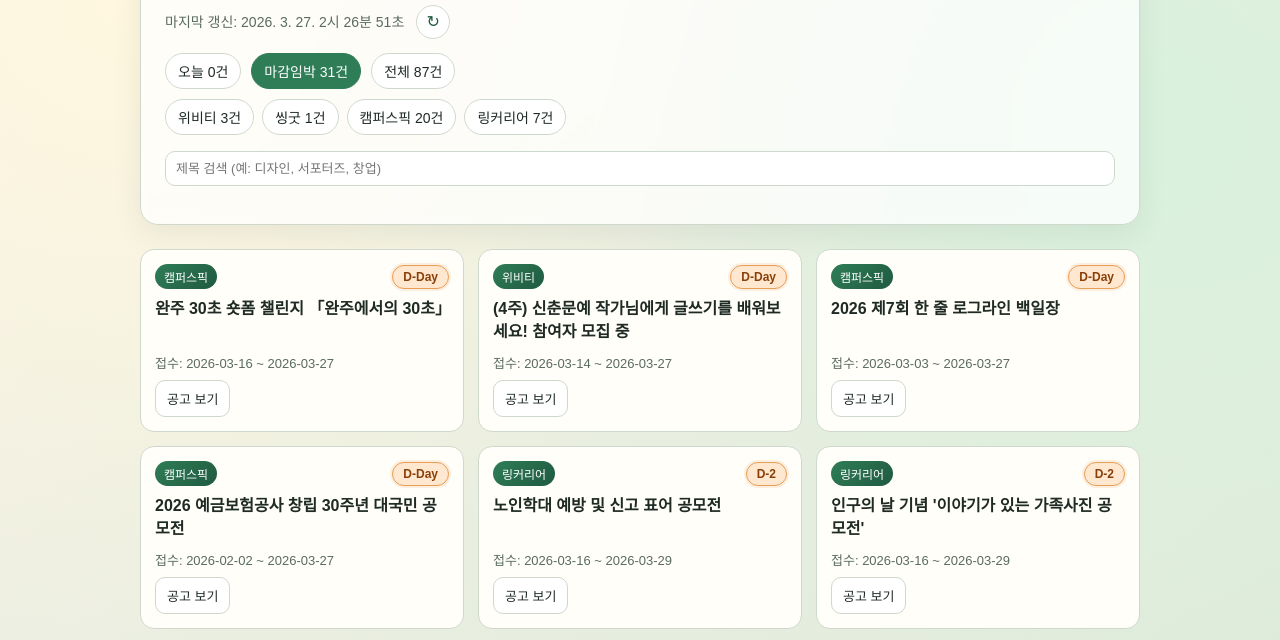
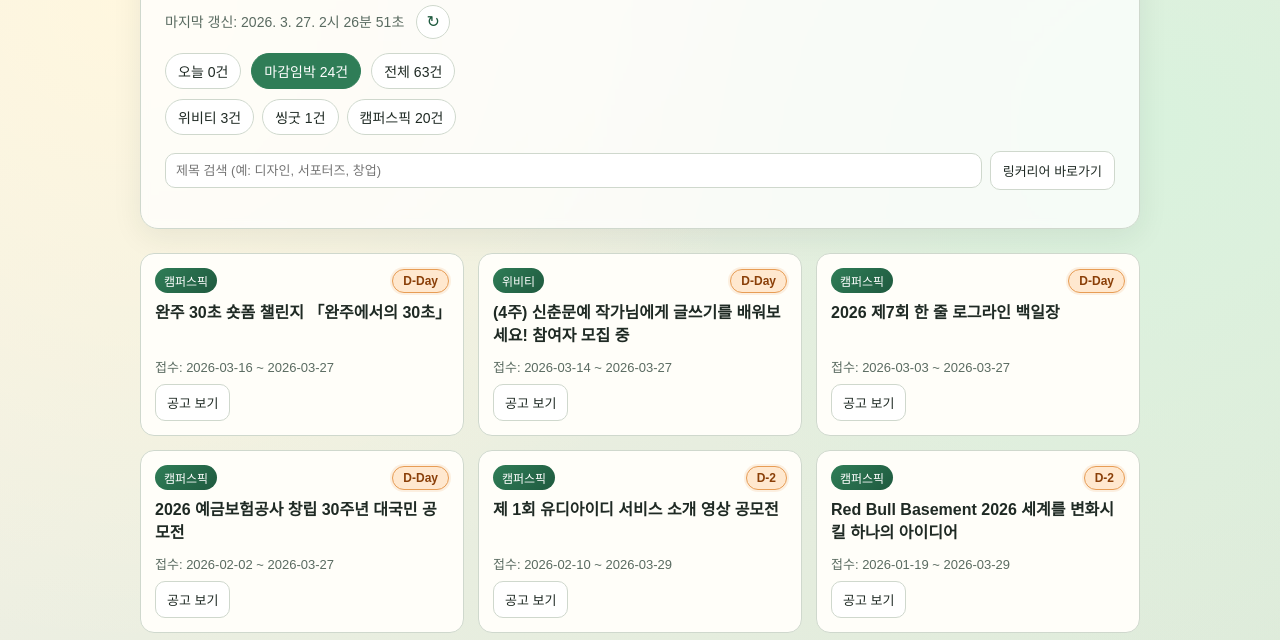
Before and after one commit to peunseo/contest-bot, a website: page docs/index.html in a window 1280 px wide. Shown: the part 123-763 px from the top of the page. Drawn offline with Linux system fonts and the light colour scheme.

Commit message:
chore: remove linkareer scraping and add external link button

```diff
--- a/docs/data/latest.json
+++ b/docs/data/latest.json
@@ -1,8 +1,8 @@
 {
-  "generatedAt": "2026-03-27T02:18:11.330Z",
+  "generatedAt": "2026-03-27T02:26:13.037Z",
   "today": "2026.03.27",
   "counts": {
-    "total": 87,
+    "total": 63,
     "today": 0
   },
   "items": [
@@ -23,38 +23,6 @@
       "isUrgent": false
     },
     {
-      "title": "AI 해양 동화책 공모전",
-      "field": "",
-      "link": "https://linkareer.com/activity/311046",
-      "deadline": "2026-06-17 ~ 2026-08-28",
-      "uploadDate": "",
-      "startDateHint": "2026-06-17",
-      "endDateHint": "2026-08-28",
-      "source": "linkareer",
-      "collectedOrder": 83,
-      "startDate": "2026-06-17",
-      "endDate": "2026-08-28",
-      "dday": 154,
-      "isClosed": false,
-      "isUrgent": false
-    },
-    {
-      "title": "2026 뉴스타즈 경진대회 (New Stars MAD Competition 2026) 참가자 모집",
-      "field": "",
-      "link": "https://linkareer.com/activity/311018",
-      "deadline": "2026-06-17 ~ 2026-08-28",
-      "uploadDate": "",
-      "startDateHint": "2026-06-17",
-      "endDateHint": "2026-08-28",
-      "source": "linkareer",
-      "collectedOrder": 85,
-      "startDate": "2026-06-17",
-      "endDate": "2026-08-28",
-      "dday": 154,
-      "isClosed": false,
-      "isUrgent": false
-    },
-    {
       "title": "제8회 밀크T 창작동화 공모전",
       "field": "",
       "link": "https://www.wevity.com?c=find&s=1&gub=1&gbn=view&gp=1&ix=105519",
@@ -63,7 +31,7 @@
       "startDateHint": "2026-05-04",
       "endDateHint": "2026-05-10",
       "source": "wevity",
-      "collectedOrder": 10,
+      "collectedOrder": 6,
       "startDate": "2026-05-04",
       "endDate": "2026-05-10",
       "dday": 44,
@@ -79,42 +47,10 @@
       "startDateHint": "2026-04-23",
       "endDateHint": "2026-06-29",
       "source": "wevity",
-      "collectedOrder": 9,
+      "collectedOrder": 2,
       "startDate": "2026-04-23",
       "endDate": "2026-06-29",
       "dday": 94,
-      "isClosed": false,
-      "isUrgent": false
-    },
-    {
-      "title": "K-SPRITE 이순신 승전길 기념품 공모전 신규",
-      "field": "",
-      "link": "https://www.wevity.com?c=find&s=1&gub=1&gbn=view&gp=1&ix=106073",
-      "deadline": "2026-04-21 ~ 2026-04-30",
-      "uploadDate": "",
-      "startDateHint": "2026-04-21",
-      "endDateHint": "2026-04-30",
-      "source": "wevity",
-      "collectedOrder": 15,
-      "startDate": "2026-04-21",
-      "endDate": "2026-04-30",
-      "dday": 34,
-      "isClosed": false,
-      "isUrgent": false
-    },
-    {
-      "title": "2026년도 AI를 활용한 장애인식개선 동화 공모전",
-      "field": "",
-      "link": "https://linkareer.com/activity/311170",
-      "deadline": "2026-04-20 ~ 2026-04-30",
-      "uploadDate": "",
-      "startDateHint": "2026-04-20",
-      "endDateHint": "2026-04-30",
-      "source": "linkareer",
-      "collectedOrder": 73,
-      "startDate": "2026-04-20",
-      "endDate": "2026-04-30",
-      "dday": 34,
       "isClosed": false,
       "isUrgent": false
     },
@@ -131,22 +67,6 @@
       "startDate": "2026-04-01",
       "endDate": "2026-05-01",
       "dday": 35,
-      "isClosed": false,
-      "isUrgent": false
-    },
-    {
-      "title": "제2회 숏폼에세이상 공모",
-      "field": "",
-      "link": "https://linkareer.com/activity/311166",
-      "deadline": "2026-04-01 ~ 2026-04-30",
-      "uploadDate": "",
-      "startDateHint": "2026-04-01",
-      "endDateHint": "2026-04-30",
-      "source": "linkareer",
-      "collectedOrder": 74,
-      "startDate": "2026-04-01",
-      "endDate": "2026-04-30",
-      "dday": 34,
       "isClosed": false,
       "isUrgent": false
     },
@@ -175,7 +95,7 @@
       "startDateHint": "2026-03-27",
       "endDateHint": "2026-05-03",
       "source": "wevity",
-      "collectedOrder": 0,
+      "collectedOrder": 12,
       "startDate": "2026-03-27",
       "endDate": "2026-05-03",
       "dday": 37,
@@ -195,22 +115,6 @@
       "startDate": "2026-03-27",
       "endDate": "2026-05-03",
       "dday": 37,
-      "isClosed": false,
-      "isUrgent": false
-    },
-    {
-      "title": "데이터 분석 직무 경험 | 비즈니스 문제 해결 데이터 분석 공모전",
-      "field": "",
-      "link": "https://linkareer.com/activity/311015",
-      "deadline": "2026-03-26 ~ 2026-04-12",
-      "uploadDate": "",
-      "startDateHint": "2026-03-26",
-      "endDateHint": "2026-04-12",
-      "source": "linkareer",
-      "collectedOrder": 86,
-      "startDate": "2026-03-26",
-      "endDate": "2026-04-12",
-      "dday": 16,
       "isClosed": false,
       "isUrgent": false
     },
@@ -259,38 +163,6 @@
       "startDate": "2026-03-25",
       "endDate": "2026-04-22",
       "dday": 26,
-      "isClosed": false,
-      "isUrgent": false
-    },
-    {
-      "title": "2026 춘천관광 SNS공모전",
-      "field": "",
-      "link": "https://linkareer.com/activity/311199",
-      "deadline": "2026-03-24 ~ 2026-11-20",
-      "uploadDate": "",
-      "startDateHint": "2026-03-24",
-      "endDateHint": "2026-11-20",
-      "source": "linkareer",
-      "collectedOrder": 71,
-      "startDate": "2026-03-24",
-      "endDate": "2026-11-20",
-      "dday": 238,
-      "isClosed": false,
-      "isUrgent": false
-    },
-    {
-      "title": "2026년 크리에이터 글로벌 파트너십 구축 지원 사업 참가팀 모집 공고",
-      "field": "",
-      "link": "https://linkareer.com/activity/311162",
-      "deadline": "2026-03-24 ~ 2026-04-13",
-      "uploadDate": "",
-      "startDateHint": "2026-03-24",
-      "endDateHint": "2026-04-13",
-      "source": "linkareer",
-      "collectedOrder": 75,
-      "startDate": "2026-03-24",
-      "endDate": "2026-04-13",
-      "dday": 17,
       "isClosed": false,
       "isUrgent": false
     },
@@ -375,86 +247,6 @@
       "isUrgent": false
     },
     {
-      "title": "추천[그린카] 롯데렌터카 G car 캐릭터 공모전(~4/13)",
-      "field": "",
-      "link": "https://linkareer.com/activity/309725",
-      "deadline": "2026-03-23 ~ 2026-04-13",
-      "uploadDate": "",
-      "startDateHint": "2026-03-23",
-      "endDateHint": "2026-04-13",
-      "source": "linkareer",
-      "collectedOrder": 63,
-      "startDate": "2026-03-23",
-      "endDate": "2026-04-13",
-      "dday": 17,
-      "isClosed": false,
-      "isUrgent": false
-    },
-    {
-      "title": "제2회 올담 데이터 활용 해커톤 모집",
-      "field": "",
-      "link": "https://linkareer.com/activity/311284",
-      "deadline": "2026-03-23 ~ 2026-05-22",
-      "uploadDate": "",
-      "startDateHint": "2026-03-23",
-      "endDateHint": "2026-05-22",
-      "source": "linkareer",
-      "collectedOrder": 68,
-      "startDate": "2026-03-23",
-      "endDate": "2026-05-22",
-      "dday": 56,
-      "isClosed": false,
-      "isUrgent": false
-    },
-    {
-      "title": "제24회 퇴촌토마토축제 표어(슬로건) 공모전",
-      "field": "",
-      "link": "https://linkareer.com/activity/311149",
-      "deadline": "2026-03-23 ~ 2026-04-01",
-      "uploadDate": "",
-      "startDateHint": "2026-03-23",
-      "endDateHint": "2026-04-01",
-      "source": "linkareer",
-      "collectedOrder": 76,
-      "startDate": "2026-03-23",
-      "endDate": "2026-04-01",
-      "dday": 5,
-      "isClosed": false,
-      "isUrgent": true
-    },
-    {
-      "title": "행복도시 20년, 탄소중립·친환경 우수 정책과 시민참여 공모",
-      "field": "",
-      "link": "https://linkareer.com/activity/311048",
-      "deadline": "2026-03-23 ~ 2026-04-06",
-      "uploadDate": "",
-      "startDateHint": "2026-03-23",
-      "endDateHint": "2026-04-06",
-      "source": "linkareer",
-      "collectedOrder": 82,
-      "startDate": "2026-03-23",
-      "endDate": "2026-04-06",
-      "dday": 10,
-      "isClosed": false,
-      "isUrgent": false
-    },
-    {
-      "title": "[국가보훈부] 국민 참여 호국보훈의 달 아이디어 공모",
-      "field": "",
-      "link": "https://linkareer.com/activity/311025",
-      "deadline": "2026-03-23 ~ 2026-04-10",
-      "uploadDate": "",
-      "startDateHint": "2026-03-23",
-      "endDateHint": "2026-04-10",
-      "source": "linkareer",
-      "collectedOrder": 84,
-      "startDate": "2026-03-23",
-      "endDate": "2026-04-10",
-      "dday": 14,
-      "isClosed": false,
-      "isUrgent": false
-    },
-    {
       "title": "제 6회 스타벅스 그림 공모전",
       "field": "",
       "link": "https://www.campuspick.com/contest/view?id=33304",
@@ -483,22 +275,6 @@
       "startDate": "2026-03-20",
       "endDate": "2026-04-30",
       "dday": 34,
-      "isClosed": false,
-      "isUrgent": false
-    },
-    {
-      "title": "2026 공공조달데이터·AI 활용 창업경진대회",
-      "field": "",
-      "link": "https://linkareer.com/activity/311140",
-      "deadline": "2026-03-20 ~ 2026-06-19",
-      "uploadDate": "",
-      "startDateHint": "2026-03-20",
-      "endDateHint": "2026-06-19",
-      "source": "linkareer",
-      "collectedOrder": 78,
-      "startDate": "2026-03-20",
-      "endDate": "2026-06-19",
-      "dday": 84,
       "isClosed": false,
       "isUrgent": false
     },
@@ -567,22 +343,6 @@
       "isUrgent": false
     },
     {
-      "title": "추천[문화체육관광부] 문화요일 영상 공모전 (~4/14)",
-      "field": "",
-      "link": "https://linkareer.com/activity/309750",
-      "deadline": "2026-03-18 ~ 2026-04-14",
-      "uploadDate": "",
-      "startDateHint": "2026-03-18",
-      "endDateHint": "2026-04-14",
-      "source": "linkareer",
-      "collectedOrder": 66,
-      "startDate": "2026-03-18",
-      "endDate": "2026-04-14",
-      "dday": 18,
-      "isClosed": false,
-      "isUrgent": false
-    },
-    {
       "title": "[서울특별시 X 한국외식업중앙회] 외식산업 전문가 인력양성 - 2026 서울 매력일자리 사업 참여자 모집",
       "field": "",
       "link": "https://www.wevity.com?c=find&s=1&gub=1&gbn=view&gp=1&ix=105775",
@@ -611,6 +371,22 @@
       "startDate": "2026-03-17",
       "endDate": "2026-05-31",
       "dday": 65,
+      "isClosed": false,
+      "isUrgent": false
+    },
+    {
+      "title": "영장복 지역사회조사단 베프즈(BEFs) 참여자 모집 신규",
+      "field": "",
+      "link": "https://www.wevity.com?c=find&s=1&gub=1&gbn=view&gp=1&ix=106074",
+      "deadline": "2026-03-16 ~ 2026-04-10",
+      "uploadDate": "",
+      "startDateHint": "2026-03-16",
+      "endDateHint": "2026-04-10",
+      "source": "wevity",
+      "collectedOrder": 15,
+      "startDate": "2026-03-16",
+      "endDate": "2026-04-10",
+      "dday": 14,
       "isClosed": false,
       "isUrgent": false
     },
@@ -663,86 +439,6 @@
       "isUrgent": true
     },
     {
-      "title": "노인학대 예방 및 신고 표어 공모전",
-      "field": "",
-      "link": "https://linkareer.com/activity/311281",
-      "deadline": "2026-03-16 ~ 2026-03-29",
-      "uploadDate": "",
-      "startDateHint": "2026-03-16",
-      "endDateHint": "2026-03-29",
-      "source": "linkareer",
-      "collectedOrder": 69,
-      "startDate": "2026-03-16",
-      "endDate": "2026-03-29",
-      "dday": 2,
-      "isClosed": false,
-      "isUrgent": true
-    },
-    {
-      "title": "제14회 충남 공공데이터·AI 활용 창업 경진대회",
-      "field": "",
-      "link": "https://linkareer.com/activity/311265",
-      "deadline": "2026-03-16 ~ 2026-03-29",
-      "uploadDate": "",
-      "startDateHint": "2026-03-16",
-      "endDateHint": "2026-03-29",
-      "source": "linkareer",
-      "collectedOrder": 70,
-      "startDate": "2026-03-16",
-      "endDate": "2026-03-29",
-      "dday": 2,
-      "isClosed": false,
-      "isUrgent": true
-    },
-    {
-      "title": "제 3회 ㈜NovaLoop배 게임 아이디어 공모전",
-      "field": "",
-      "link": "https://linkareer.com/activity/311196",
-      "deadline": "2026-03-16 ~ 2026-03-29",
-      "uploadDate": "",
-      "startDateHint": "2026-03-16",
-      "endDateHint": "2026-03-29",
-      "source": "linkareer",
-      "collectedOrder": 72,
-      "startDate": "2026-03-16",
-      "endDate": "2026-03-29",
-      "dday": 2,
-      "isClosed": false,
-      "isUrgent": true
-    },
-    {
-      "title": "인구의 날 기념 '이야기가 있는 가족사진 공모전'",
-      "field": "",
-      "link": "https://linkareer.com/activity/311146",
-      "deadline": "2026-03-16 ~ 2026-03-29",
-      "uploadDate": "",
-      "startDateHint": "2026-03-16",
-      "endDateHint": "2026-03-29",
-      "source": "linkareer",
-      "collectedOrder": 77,
-      "startDate": "2026-03-16",
-      "endDate": "2026-03-29",
-      "dday": 2,
-      "isClosed": false,
-      "isUrgent": true
-    },
-    {
-      "title": "2026 제천시 규제개혁 아이디어 공모",
-      "field": "",
-      "link": "https://linkareer.com/activity/311120",
-      "deadline": "2026-03-16 ~ 2026-04-14",
-      "uploadDate": "",
-      "startDateHint": "2026-03-16",
-      "endDateHint": "2026-04-14",
-      "source": "linkareer",
-      "collectedOrder": 79,
-      "startDate": "2026-03-16",
-      "endDate": "2026-04-14",
-      "dday": 18,
-      "isClosed": false,
-      "isUrgent": false
-    },
-    {
       "title": "(4주) 신춘문예 작가님에게 글쓰기를 배워보세요! 참여자 모집 중",
       "field": "",
       "link": "https://www.wevity.com?c=find&s=1&gub=1&gbn=view&gp=1&ix=105735",
@@ -751,7 +447,7 @@
       "startDateHint": "2026-03-14",
       "endDateHint": "2026-03-27",
       "source": "wevity",
-      "collectedOrder": 5,
+      "collectedOrder": 3,
       "startDate": "2026-03-14",
       "endDate": "2026-03-27",
       "dday": 0,
@@ -783,7 +479,7 @@
       "startDateHint": "2026-03-10",
       "endDateHint": "2026-05-31",
       "source": "wevity",
-      "collectedOrder": 11,
+      "collectedOrder": 7,
       "startDate": "2026-03-10",
       "endDate": "2026-05-31",
       "dday": 65,
@@ -831,7 +527,7 @@
       "startDateHint": "2026-03-09",
       "endDateHint": "2026-04-05",
       "source": "wevity",
-      "collectedOrder": 3,
+      "collectedOrder": 1,
       "startDate": "2026-03-09",
       "endDate": "2026-04-05",
       "dday": 9,
@@ -847,7 +543,7 @@
       "startDateHint": "2026-03-09",
       "endDateHint": "2026-04-06",
       "source": "wevity",
-      "collectedOrder": 8,
+      "collectedOrder": 5,
       "startDate": "2026-03-09",
       "endDate": "2026-04-06",
       "dday": 10,
@@ -919,22 +615,6 @@
       "isUrgent": false
     },
     {
-      "title": "국토교통부 캐릭터 아이디어 공모전",
-      "field": "",
-      "link": "https://linkareer.com/activity/311118",
-      "deadline": "2026-03-09 ~ 2026-04-06",
-      "uploadDate": "",
-      "startDateHint": "2026-03-09",
-      "endDateHint": "2026-04-06",
-      "source": "linkareer",
-      "collectedOrder": 80,
-      "startDate": "2026-03-09",
-      "endDate": "2026-04-06",
-      "dday": 10,
-      "isClosed": false,
-      "isUrgent": false
-    },
-    {
       "title": "2026 INC0GNITO 아이디어톤",
       "field": "",
       "link": "https://www.campuspick.com/contest/view?id=33028",
@@ -975,7 +655,7 @@
       "startDateHint": "2026-03-04",
       "endDateHint": "2026-04-05",
       "source": "wevity",
-      "collectedOrder": 1,
+      "collectedOrder": 10,
       "startDate": "2026-03-04",
       "endDate": "2026-04-05",
       "dday": 9,
@@ -983,18 +663,34 @@
       "isUrgent": false
     },
     {
-      "title": "추천2026 광화문글판 대학생 에세이 공모전",
+      "title": "2026 생활 속 목재이용 국민참여 공모전 (목재 공감(共感) 키트)",
       "field": "",
-      "link": "https://linkareer.com/activity/306120",
-      "deadline": "2026-03-04 ~ 2026-04-05",
+      "link": "https://www.wevity.com?c=find&s=1&gub=1&gbn=view&gp=1&ix=105705",
+      "deadline": "2026-03-03 ~ 2026-04-17",
       "uploadDate": "",
-      "startDateHint": "2026-03-04",
-      "endDateHint": "2026-04-05",
-      "source": "linkareer",
-      "collectedOrder": 64,
-      "startDate": "2026-03-04",
-      "endDate": "2026-04-05",
-      "dday": 9,
+      "startDateHint": "2026-03-03",
+      "endDateHint": "2026-04-17",
+      "source": "wevity",
+      "collectedOrder": 0,
+      "startDate": "2026-03-03",
+      "endDate": "2026-04-17",
+      "dday": 21,
+      "isClosed": false,
+      "isUrgent": false
+    },
+    {
+      "title": "제10회 소비자지향성 개선과제 공모전",
+      "field": "",
+      "link": "https://www.wevity.com?c=find&s=1&gub=1&gbn=view&gp=1&ix=105362",
+      "deadline": "2026-03-03 ~ 2026-06-15",
+      "uploadDate": "",
+      "startDateHint": "2026-03-03",
+      "endDateHint": "2026-06-15",
+      "source": "wevity",
+      "collectedOrder": 8,
+      "startDate": "2026-03-03",
+      "endDate": "2026-06-15",
+      "dday": 80,
       "isClosed": false,
       "isUrgent": false
     },
@@ -1007,42 +703,10 @@
       "startDateHint": "2026-03-03",
       "endDateHint": "2026-04-30",
       "source": "wevity",
-      "collectedOrder": 6,
+      "collectedOrder": 9,
       "startDate": "2026-03-03",
       "endDate": "2026-04-30",
       "dday": 34,
-      "isClosed": false,
-      "isUrgent": false
-    },
-    {
-      "title": "제10회 소비자지향성 개선과제 공모전",
-      "field": "",
-      "link": "https://www.wevity.com?c=find&s=1&gub=1&gbn=view&gp=1&ix=105362",
-      "deadline": "2026-03-03 ~ 2026-06-15",
-      "uploadDate": "",
-      "startDateHint": "2026-03-03",
-      "endDateHint": "2026-06-15",
-      "source": "wevity",
-      "collectedOrder": 7,
-      "startDate": "2026-03-03",
-      "endDate": "2026-06-15",
-      "dday": 80,
-      "isClosed": false,
-      "isUrgent": false
-    },
-    {
-      "title": "2026 생활 속 목재이용 국민참여 공모전 (목재 공감(共感) 키트)",
-      "field": "",
-      "link": "https://www.wevity.com?c=find&s=1&gub=1&gbn=view&gp=1&ix=105705",
-      "deadline": "2026-03-03 ~ 2026-04-17",
-      "uploadDate": "",
-      "startDateHint": "2026-03-03",
-      "endDateHint": "2026-04-17",
-      "source": "wevity",
-      "collectedOrder": 12,
-      "startDate": "2026-03-03",
-      "endDate": "2026-04-17",
-      "dday": 21,
       "isClosed": false,
       "isUrgent": false
     },
@@ -1183,7 +847,7 @@
       "startDateHint": "2026-02-21",
       "endDateHint": "2026-04-15",
       "source": "wevity",
-      "collectedOrder": 2,
+      "collectedOrder": 4,
       "startDate": "2026-02-21",
       "endDate": "2026-04-15",
       "dday": 19,
@@ -1255,22 +919,6 @@
       "isUrgent": true
     },
     {
-      "title": "추천2026 산업안전보건 혁신 아이디어 공모전",
-      "field": "",
-      "link": "https://linkareer.com/activity/299703",
-      "deadline": "2026-02-09 ~ 2026-04-03",
-      "uploadDate": "",
-      "startDateHint": "2026-02-09",
-      "endDateHint": "2026-04-03",
-      "source": "linkareer",
-      "collectedOrder": 67,
-      "startDate": "2026-02-09",
-      "endDate": "2026-04-03",
-      "dday": 7,
-      "isClosed": false,
-      "isUrgent": true
-    },
-    {
       "title": "2026 예금보험공사 창립 30주년 대국민 공모전",
       "field": "",
       "link": "https://www.campuspick.com/contest/view?id=32298",
@@ -1283,22 +931,6 @@
       "startDate": "2026-02-02",
       "endDate": "2026-03-27",
       "dday": 0,
-      "isClosed": false,
-      "isUrgent": true
-    },
-    {
-      "title": "삼강문학지 제6호 원고 모집",
-      "field": "",
-      "link": "https://linkareer.com/activity/311053",
-      "deadline": "2026-01-20 ~ 2026-03-30",
-      "uploadDate": "",
-      "startDateHint": "2026-01-20",
-      "endDateHint": "2026-03-30",
-      "source": "linkareer",
-      "collectedOrder": 81,
-      "startDate": "2026-01-20",
-      "endDate": "2026-03-30",
-      "dday": 3,
       "isClosed": false,
       "isUrgent": true
     },
@@ -1331,22 +963,6 @@
       "startDate": "2026-01-08",
       "endDate": "2026-04-15",
       "dday": 19,
-      "isClosed": false,
-      "isUrgent": false
-    },
-    {
-      "title": "추천2026 광화문글판 여름편 문안 공모",
-      "field": "",
-      "link": "https://linkareer.com/activity/298600",
-      "deadline": "2026-01-05 ~ 2026-04-05",
-      "uploadDate": "",
-      "startDateHint": "2026-01-05",
-      "endDateHint": "2026-04-05",
-      "source": "linkareer",
-      "collectedOrder": 65,
-      "startDate": "2026-01-05",
-      "endDate": "2026-04-05",
-      "dday": 9,
       "isClosed": false,
       "isUrgent": false
     },
@@ -1391,7 +1007,7 @@
       "startDateHint": "2025-12-01",
       "endDateHint": "2026-03-31",
       "source": "wevity",
-      "collectedOrder": 4,
+      "collectedOrder": 11,
       "startDate": "2025-12-01",
       "endDate": "2026-03-31",
       "dday": 4,
--- a/docs/index.html
+++ b/docs/index.html
@@ -84,6 +84,23 @@
       gap: 8px;
       flex-wrap: wrap;
       align-items: center;
+    }
+
+    .external-btn {
+      text-decoration: none;
+      border: 1px solid var(--line);
+      border-radius: 10px;
+      padding: 9px 12px;
+      background: #fff;
+      color: var(--ink);
+      font-size: 13px;
+      transition: background-color 0.2s ease, border-color 0.2s ease;
+      white-space: nowrap;
+    }
+
+    .external-btn:hover {
+      background: #f3f6f2;
+      border-color: #b7c8b8;
     }
 
     .filter-input {
@@ -352,6 +369,7 @@
       <div class="controls">
         <div class="filter-row">
           <input class="filter-input" id="searchInput" type="text" placeholder="제목 검색 (예: 디자인, 서포터즈, 창업)" />
+          <a class="external-btn" href="https://linkareer.com/list/contest" target="_blank" rel="noopener noreferrer">링커리어 바로가기</a>
         </div>
       </div>
       <p class="empty" id="status"></p>
@@ -398,7 +416,6 @@
       if (source === 'wevity') return '위비티';
       if (source === 'thinkcontest') return '씽굿';
       if (source === 'campuspick') return '캠퍼스픽';
-      if (source === 'linkareer') return '링커리어';
       return source || 'unknown';
     }
 
@@ -566,7 +583,6 @@
             <span class="pill ${state.source === 'wevity' ? 'active' : ''}">위비티 ${counts.wevity || 0}건</span>
             <span class="pill ${state.source === 'thinkcontest' ? 'active' : ''}">씽굿 ${counts.thinkcontest || 0}건</span>
             <span class="pill ${state.source === 'campuspick' ? 'active' : ''}">캠퍼스픽 ${counts.campuspick || 0}건</span>
-            <span class="pill ${state.source === 'linkareer' ? 'active' : ''}">링커리어 ${counts.linkareer || 0}건</span>
           `;
         }
 
@@ -657,7 +673,6 @@
           if (text.includes('위비티')) source = 'wevity';
           else if (text.includes('씽굿')) source = 'thinkcontest';
           else if (text.includes('캠퍼스픽')) source = 'campuspick';
-          else if (text.includes('링커리어')) source = 'linkareer';
 
           state.source = state.source === source ? 'all' : source;
           state.page = 1;
```
Also changed, not shown: test.js (+1 -10 lines).
